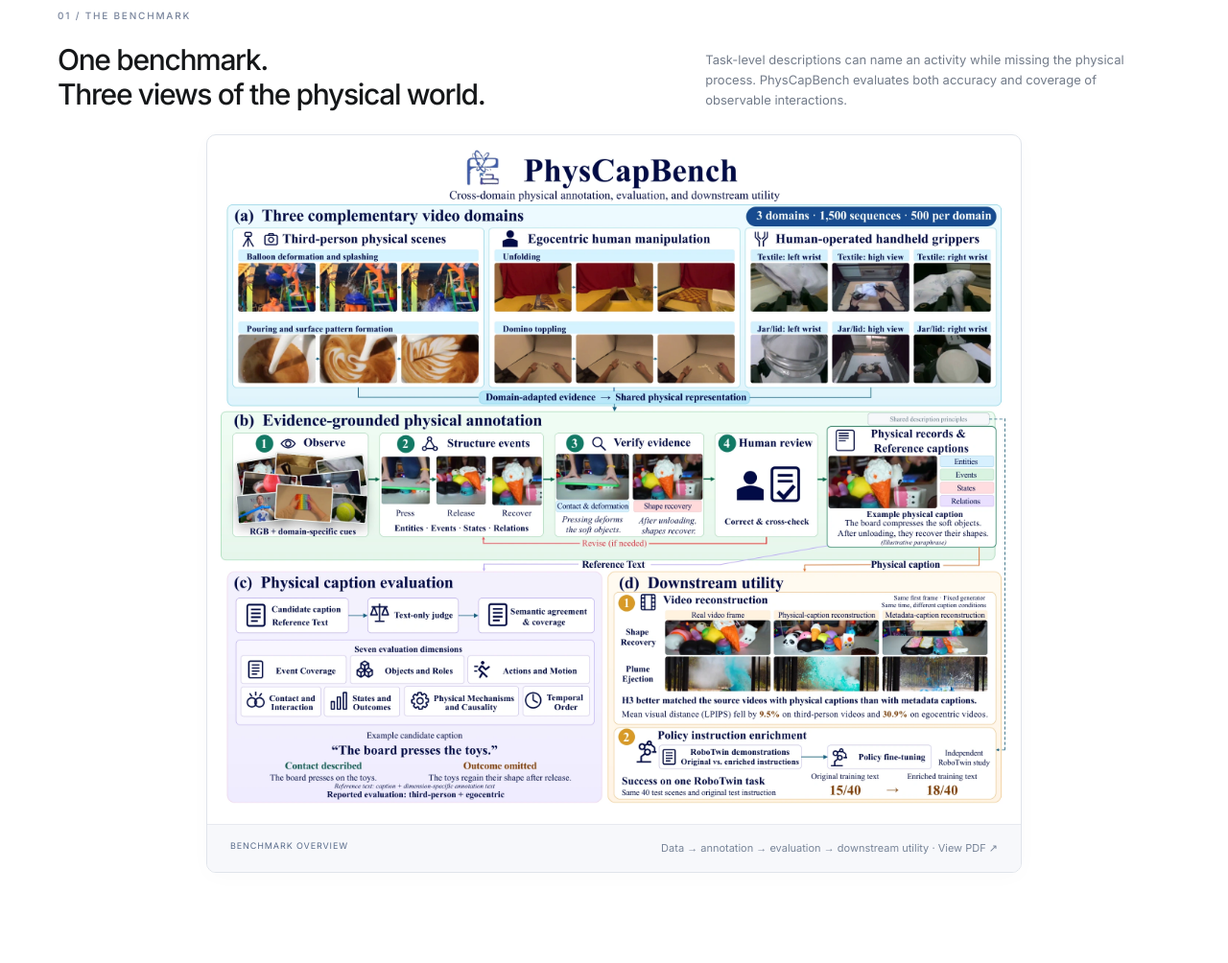
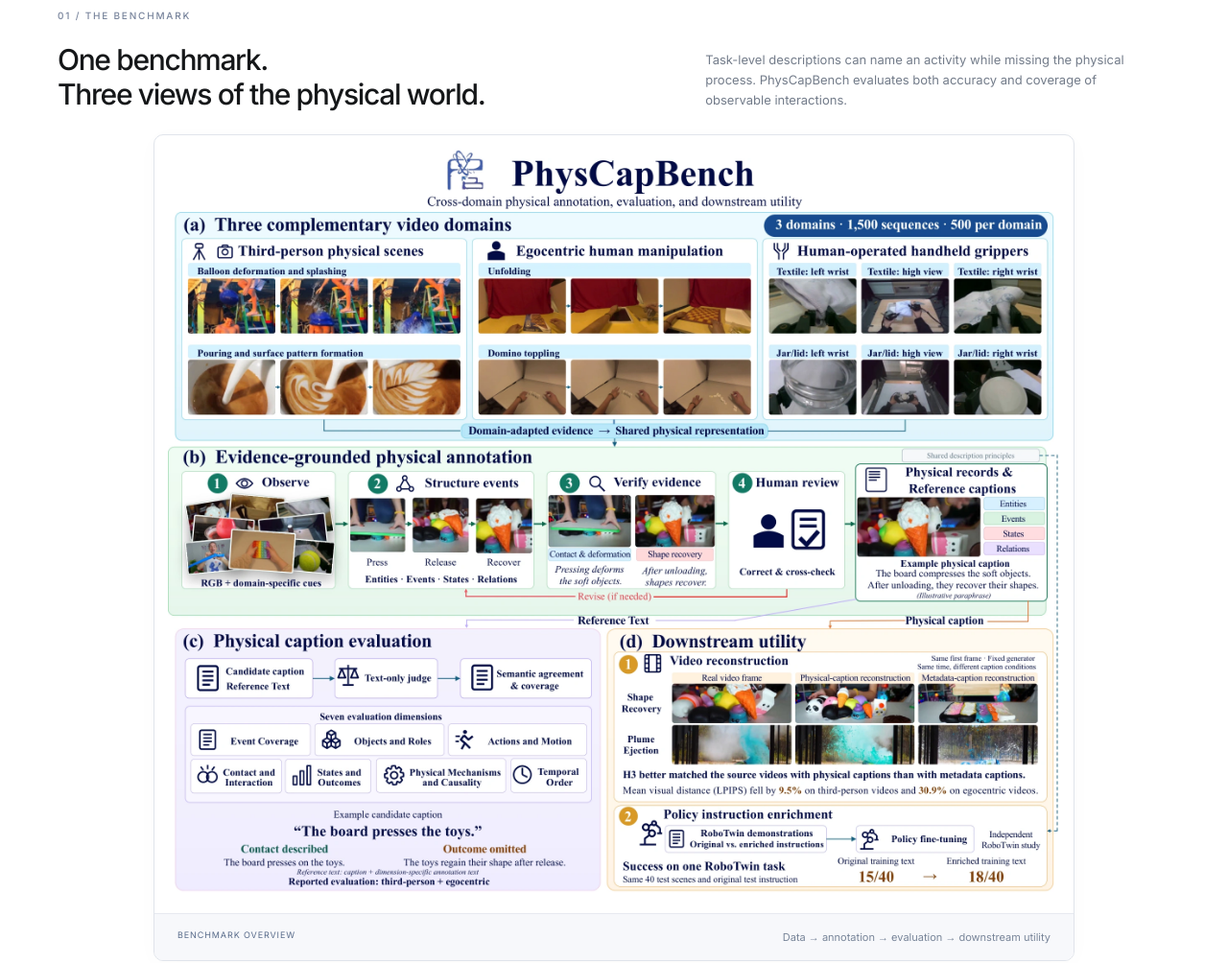
Before and after one commit to hfwang2001/physcapbench-site, a plain HTML site: page intro.html in a window 1280 px wide. Shown: the part 1693-2697 px from the top of the page at 96% size. Drawn offline with Linux system fonts and the light colour scheme.

Commit message:
Enlarge overview figure and remove PDF links

```diff
--- a/academic.css
+++ b/academic.css
@@ -22,7 +22,7 @@ body{background:#fff;color:#151719}.nav{background:#fffffff2;border-bottom:1px s
 #overview h2{font-size:30px}
 #overview .section-heading{margin-bottom:24px;gap:45px}
 #overview .section-heading p{font-size:13px}
-#overview>.paper-figure{max-width:850px;margin:24px auto}
+#overview>.paper-figure{max-width:960px;margin:24px auto}
 #overview>.paper-figure img{padding:14px}
 #overview .domain-grid{margin-top:24px}
 @media(max-width:600px){
--- a/intro.html
+++ b/intro.html
@@ -1,5 +1,5 @@
 <!doctype html>
-<html lang="en"><head><meta charset="utf-8"><meta name="viewport" content="width=device-width,initial-scale=1"><title>PhysCapBench · Physically Grounded Video Captioning</title><meta name="description" content="A cross-domain benchmark for physically grounded video captioning. Explore three data domains, seven evaluation dimensions, and report results."><link rel="stylesheet" href="research.css"><link rel="stylesheet" href="academic.css?v=20261110-sources"><script src="links.js?v=20261103-links2" defer></script><script src="research.js?v=20261110-sources" defer></script><script src="mosaic.js" defer></script><script>
+<html lang="en"><head><meta charset="utf-8"><meta name="viewport" content="width=device-width,initial-scale=1"><title>PhysCapBench · Physically Grounded Video Captioning</title><meta name="description" content="A cross-domain benchmark for physically grounded video captioning. Explore three data domains, seven evaluation dimensions, and report results."><link rel="stylesheet" href="research.css"><link rel="stylesheet" href="academic.css?v=20261110-overview-size"><script src="links.js?v=20261103-links2" defer></script><script src="research.js?v=20261110-sources" defer></script><script src="mosaic.js" defer></script><script>
 try {
   const arrival = Number(sessionStorage.getItem('physcap-about-arrival'));
   sessionStorage.removeItem('physcap-about-arrival');
@@ -79,7 +79,7 @@ html.about-arrival body{animation:aboutContentReveal 800ms cubic-bezier(.215,.61
 <div class="mosaic-footer"><span>54 moments. Three perspectives.</span></div>
 <dialog id="clip-dialog" aria-labelledby="clip-title"><div class="clip-heading"><div><span id="clip-domain"></span><h2 id="clip-title"></h2></div><button id="clip-close" type="button" aria-label="Close video">✕</button></div><video id="clip-player" controls muted loop playsinline preload="none"></video><p>Representative excerpt from PhysCapBench · original playback speed</p></dialog>
 </section>
-<section id="overview" class="wrap section"><div class="section-heading"><div><span class="kicker">01 / THE BENCHMARK</span><h2>One benchmark.<br>Three views of the physical world.</h2></div><p>Task-level descriptions can name an activity while missing the physical process. PhysCapBench evaluates both accuracy and coverage of observable interactions.</p></div><figure class="paper-figure"><a href="assets/physcapbench-overview-20261109.pdf" target="_blank" rel="noopener" aria-label="Open full-resolution benchmark overview PDF"><img src="assets/physcapbench-overview-20261109.webp" width="2142" height="1804" loading="lazy" style="width:100%;height:auto;display:block" alt="PhysCapBench overview: three complementary video domains, evidence-grounded physical annotation, seven-dimensional caption evaluation, and downstream video reconstruction and policy instruction enrichment"></a><figcaption>BENCHMARK OVERVIEW <span>Data → annotation → evaluation → downstream utility · <a href="assets/physcapbench-overview-20261109.pdf" target="_blank" rel="noopener">View PDF ↗</a></span></figcaption></figure></section>
+<section id="overview" class="wrap section"><div class="section-heading"><div><span class="kicker">01 / THE BENCHMARK</span><h2>One benchmark.<br>Three views of the physical world.</h2></div><p>Task-level descriptions can name an activity while missing the physical process. PhysCapBench evaluates both accuracy and coverage of observable interactions.</p></div><figure class="paper-figure"><img src="assets/physcapbench-overview-20261109.webp" width="2142" height="1804" loading="lazy" style="width:100%;height:auto;display:block" alt="PhysCapBench overview: three complementary video domains, evidence-grounded physical annotation, seven-dimensional caption evaluation, and downstream video reconstruction and policy instruction enrichment"><figcaption>BENCHMARK OVERVIEW <span>Data → annotation → evaluation → downstream utility</span></figcaption></figure></section>
 <section id="dataset" class="wrap section dataset-section" aria-labelledby="dataset-title">
 <div class="section-heading"><div><span class="kicker">THE DATASET</span><h2 id="dataset-title">Three domains.<br>A shared physical perspective.</h2></div><p>From scene-level dynamics to human and gripper manipulation, PhysCapBench brings 500 examples from each domain into one physical-description framework.</p></div>
 <div class="story-stats"><div><strong>1,500</strong><span>videos &amp; demonstration episodes</span></div><div><strong>3 domains</strong><span>one physical-description framework</span></div><div><strong>7 dimensions</strong><span>measure what captions retain</span></div></div>
```
